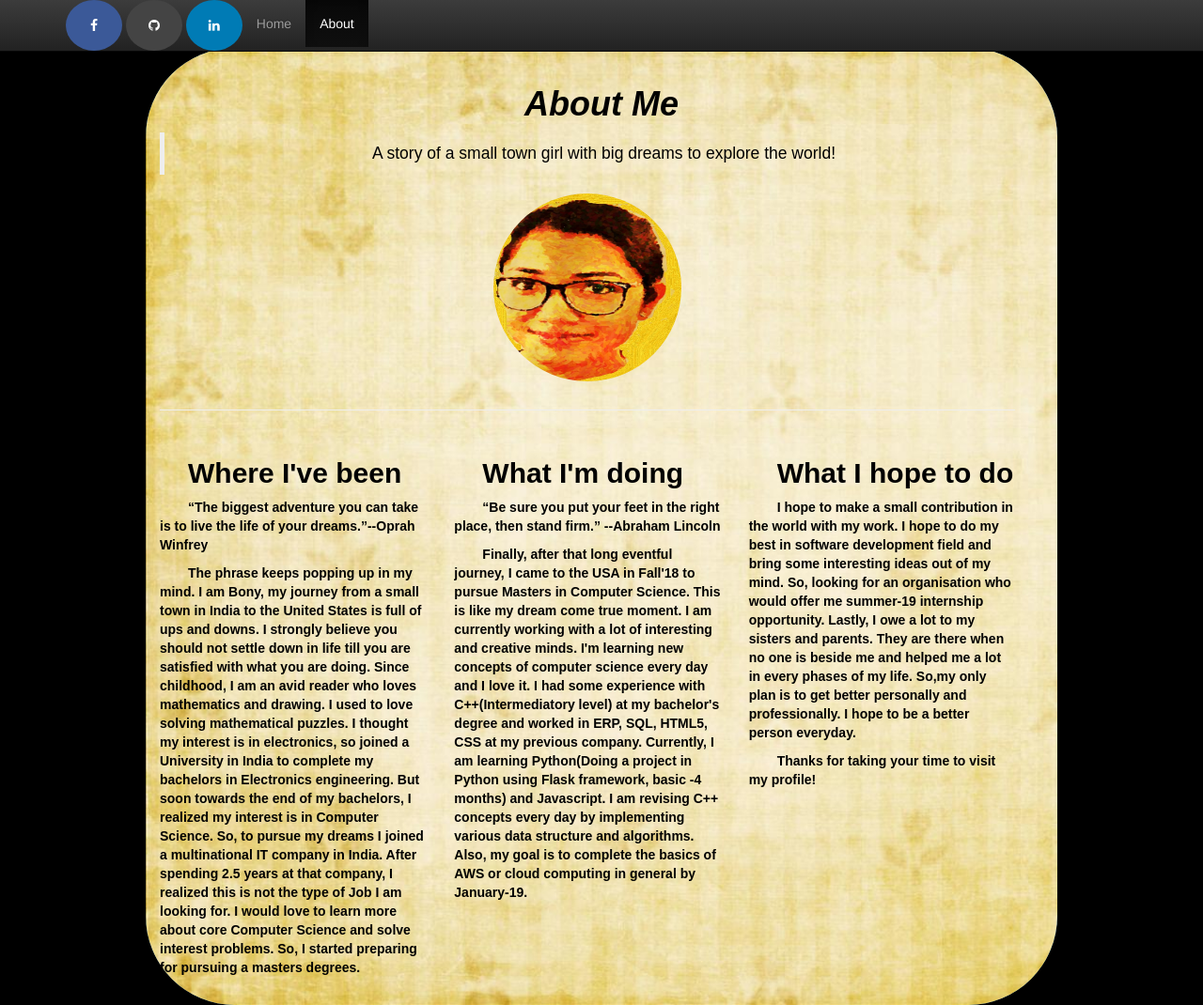
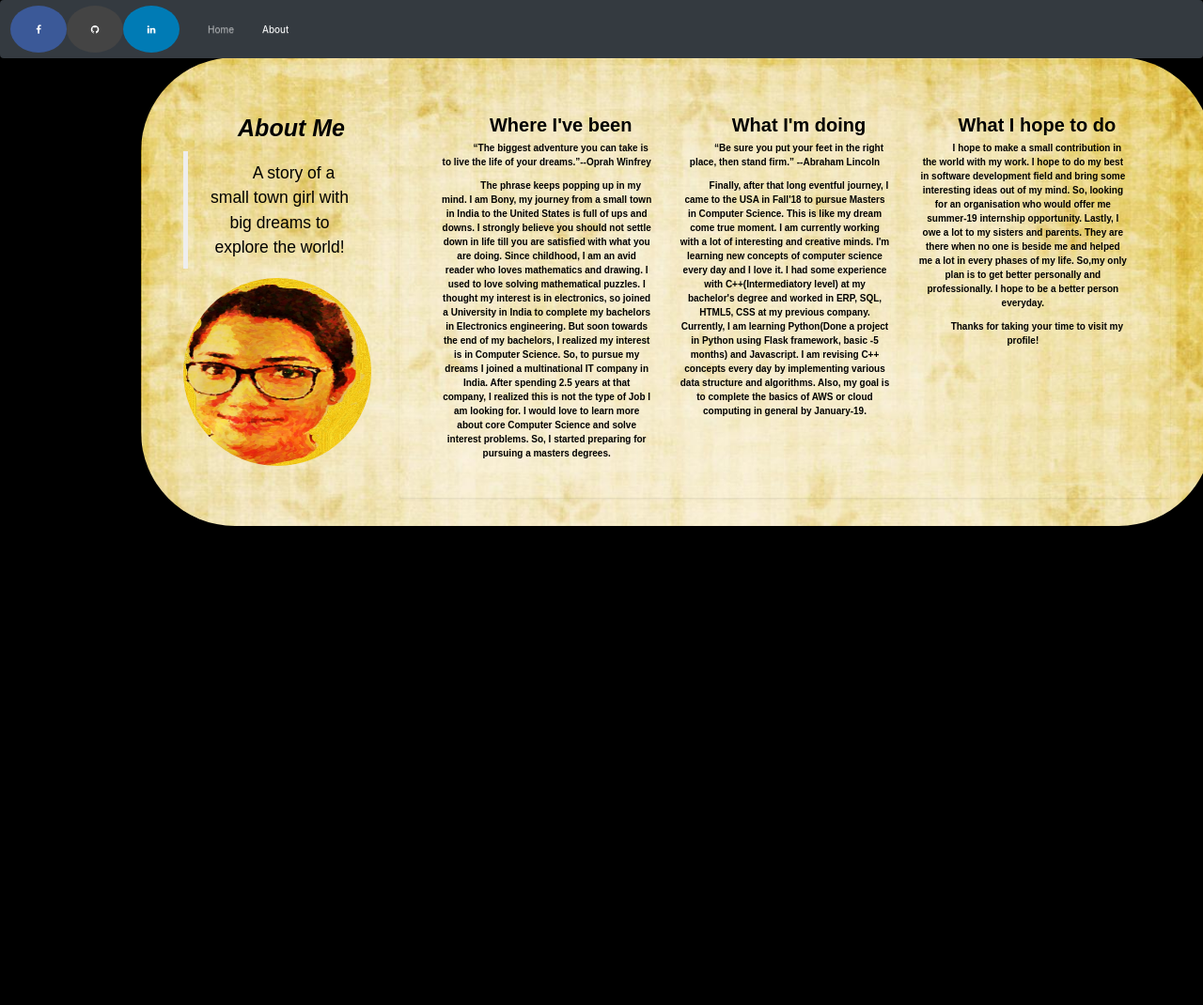
Before and after one commit to broy2808/MYPROJECT, a plain HTML site: page about.html in a window 1280 px wide. Shown: the whole page at 94% size. After the commit the page ends 800 px from the top, so only its background shows below. Drawn offline with nearby package versions, Linux system fonts and the light colour scheme.

Commit message:
update app

```diff
--- a/about.html
+++ b/about.html
@@ -12,84 +12,90 @@
     <title>Personal Website of Bony Roy</title>
     <link rel="stylesheet" href="https://maxcdn.bootstrapcdn.com/bootstrap/3.3.4/css/bootstrap.min.css">
     <link rel="stylesheet" href="https://maxcdn.bootstrapcdn.com/bootstrap/3.3.4/css/bootstrap-theme.min.css">
-    <link rel="stylesheet" href="CSS/portfolio_bony.css" >
-  <!-- Bootstrap core CSS -->
-  <link rel="stylesheet" href="https://maxcdn.bootstrapcdn.com/bootstrap/3.3.4/css/bootstrap.min.css">
-  <link rel="stylesheet" href="https://maxcdn.bootstrapcdn.com/bootstrap/3.3.4/css/bootstrap-theme.min.css">
+    <link href="https://getbootstrap.com/docs/4.1/dist/css/bootstrap.min.css" rel="stylesheet">
 
-    <!-- CSS for this template -->
+
+  <!-- custom CSS for this template -->
   <link rel="stylesheet" href="CSS/portfolio_bony.css" >
   <link rel="stylesheet" href="https://cdnjs.cloudflare.com/ajax/libs/font-awesome/4.7.0/css/font-awesome.min.css">
-    <!-- IE10 viewport hack for Surface/desktop Windows 8 bug -->
-   <link href="../../assets/css/ie10-viewport-bug-workaround.css" rel="stylesheet">
-   <script src="../../assets/js/ie-emulation-modes-warning.js"></script>
+
     <!-- Bootstrap core JavaScript
     ================================================== -->
-    <script src="https://ajax.googleapis.com/ajax/libs/jquery/1.12.4/jquery.min.js"></script>
-    <script>window.jQuery || document.write('<script src="../../assets/js/vendor/jquery.min.js"><\/script>')</script>
-    <script src="../../dist/js/bootstrap.min.js"></script>
-    <script src="../../assets/js/ie10-viewport-bug-workaround.js"></script>
-    <!-- Custom styles for this template -->
-    <link href="carousel.css" rel="stylesheet">
+
+    <<script src="https://code.jquery.com/jquery-3.3.1.slim.min.js" integrity="sha384-q8i/X+965DzO0rT7abK41JStQIAqVgRVzpbzo5smXKp4YfRvH+8abtTE1Pi6jizo" crossorigin="anonymous"></script>
+    <script>window.jQuery || document.write('<script src="https://getbootstrap.com/docs/4.1/assets/js/vendor/jquery-slim.min.js"><\/script>')</script>
+    <script src="https://getbootstrap.com/docs/4.1/assets/js/vendor/popper.min.js"></script>
+    <script src="https://getbootstrap.com/docs/4.1/dist/js/bootstrap.min.js"></script>
+    <script src="https://getbootstrap.com/docs/4.1/assets/js/vendor/holder.min.js"></script>
+    <script src="https://ajax.googleapis.com/ajax/libs/jquery/3.3.1/jquery.min.js"></script>
+
+    <script>$(function () {'use strict'
+     $('[data-toggle="offcanvas"]').on('click', function () {
+    $('.offcanvas-collapse').toggleClass('open')
+      })})</script>
   </head>
-<body>
-<div class="background2">
-  <nav class="navbar navbar-inverse navbar-fixed-top">
-    <div class="container">
-      <div class="navbar-header">
-        <button type="button" class="navbar-toggle collapsed" data-toggle="collapse" data-target="#navbar" aria-expanded="false" aria-controls="navbar">
-          <span class="sr-only">Toggle navigation</span>
-          <span class="icon-bar"></span>
-          <span class="icon-bar"></span>
-        </button>
+<body class="background2">
+
+  <header>
+    <nav class="navbar navbar-expand-lg fixed-top navbar-dark bg-dark">
+
       <a href="https://www.facebook.com/roybony" target="_blank" class="fa fa-facebook"></a>
       <a href="https://github.com/broy2808" target="_blank" class="fa fa-github"></a>
       <a href="https://www.linkedin.com/in/bony-roy-446956110/" target="_blank" class="fa fa-linkedin"></a>
-      </div>
-      <div id="navbar" class="collapse navbar-collapse">
-        <ul class="nav navbar-nav">
-          <li><a href="portfolio_bony.html">Home</a></li>
-          <li class="active"><a href="about.html">About</a></li>
+      <button class="navbar-toggler p-2 border-2" type="button" data-toggle="offcanvas">
+        <span class="sr-only">Toggle navigation</span>
+        <span class="navbar-toggler-icon"></span>
+      </button>
+
+      <div class="navbar-collapse offcanvas-collapse" id="navbarsExampleDefault">
+         <ul class="navbar-nav mr-auto">
+          <li class="nav-item">
+            <a class="nav-link p-4 border-2" href="portfolio_bony.html">Home</a>
+          </li>
+          <li class="nav-item active">
+            <a class="nav-link p-4 border-2" href="about.html">About<span class="sr-only">(current)</span></a>
+          </li>
         </ul>
-      </div><!--/.nav-collapse -->
+
         </div>
      </nav>
+  </header>
+
   <!-- About Section -->
-    <section class="success" id="about">
-        <div class="modal-content page2">
-           <div class="container">
-            <div class="row">
+<main role="main" class="container page2">
+
+
+             <div class="my-5 p-5 row">
                       <div class="col-lg-12 text-center">
                       <h1><i><b>About Me</b></i></h2>
                       <p><blockquote>A story of a small town girl with big dreams to explore the world!</blockquote></p>
                       <img class="img-circle" src="img/me.jpg" alt="Myself" width="200" height="200">
                   </div>
               </div>
+
               <hr class="star-light">
-            <div class="row">
-                <div class="col-lg-4">
+          <div class="my-5 p-5 rounded shadow-sm">
+                  <div class="col-lg-4 text-center">
                     <h2><b>Where I've been<b></h2>
                     <p><q>The biggest adventure you can take is to live the life of your dreams.</q>--Oprah Winfrey</p>
                     <p>The phrase keeps popping up in my mind. I am Bony, my journey from a small town in India to the United States is full of ups and downs. I strongly believe you should not settle down in life till you are satisfied with what you are doing. Since childhood, I am an avid reader who loves mathematics and drawing. I used to love solving mathematical puzzles. I thought my interest is in electronics, so joined a University in India to complete my bachelors in Electronics engineering. But soon towards the end of my bachelors, I realized my interest is in Computer Science. So, to pursue my dreams I joined a multinational IT company in India. After spending 2.5 years at that company, I realized this is not the type of Job I am looking for. I would love to learn more about core Computer Science and solve interest problems. So, I started preparing for pursuing a masters degrees.</p>
                   </div>
-                <div class="col-lg-4">
+
+                  <div class="col-lg-4 text-center">
                       <h2><b>What I'm doing<b></h2>
                       <p><q>Be sure you put your feet in the right place, then stand firm.</q>  --Abraham Lincoln</p>
-                    <p>Finally, after that long eventful journey, I came to the USA in Fall'18 to pursue Masters in Computer Science. This is like my dream come true moment. I am currently working with a lot of interesting and creative minds. I'm learning new concepts of computer science every day and I love it. I had some experience with C++(Intermediatory level) at my bachelor's degree and  worked in ERP, SQL, HTML5, CSS at my previous company. Currently, I am learning Python(Doing a project in Python using Flask framework, basic -4 months) and Javascript. I am revising C++ concepts every day by implementing various data structure and algorithms. Also, my goal is to complete the basics of AWS or cloud computing in general by January-19.</p>
+                      <p>Finally, after that long eventful journey, I came to the USA in Fall'18 to pursue Masters in Computer Science. This is like my dream come true moment. I am currently working with a lot of interesting and creative minds. I'm learning new concepts of computer science every day and I love it. I had some experience with C++(Intermediatory level) at my bachelor's degree and  worked in ERP, SQL, HTML5, CSS at my previous company. Currently, I am learning Python(Done a project in Python using Flask framework, basic -5 months) and Javascript. I am revising C++ concepts every day by implementing various data structure and algorithms. Also, my goal is to complete the basics of AWS or cloud computing in general by January-19.</p>
                   </div>
-                <div class="col-lg-4">
+
+
+                    <div class="col-lg-4 text-center">
                       <h2><b>What I hope to do<b></h2>
                       <p>I hope to make a small contribution in the world with my work. I hope to do my best in software development field and bring some interesting ideas out of my mind. So, looking for an organisation who would offer me summer-19 internship opportunity. Lastly, I owe a lot to my sisters and parents.
                         They are there when no one is beside me and helped me a lot in every phases of my life. So,my only plan is to get better personally and professionally. I hope to be a better person everyday.</p>
                         <p>Thanks for taking your time to visit my profile!</p>
-
-                </div>
-                <!-- <div class="col-lg-8 col-lg-offset-2 text-center"> -->
-                </div>
-              </div><!--container!-->
                   </div>
             </div>
-     </section>
-   </div>
+
+         </main><!--container!-->
    </body>
 </html>
```
Lines whose indentation alone changed are shown as unchanged.
